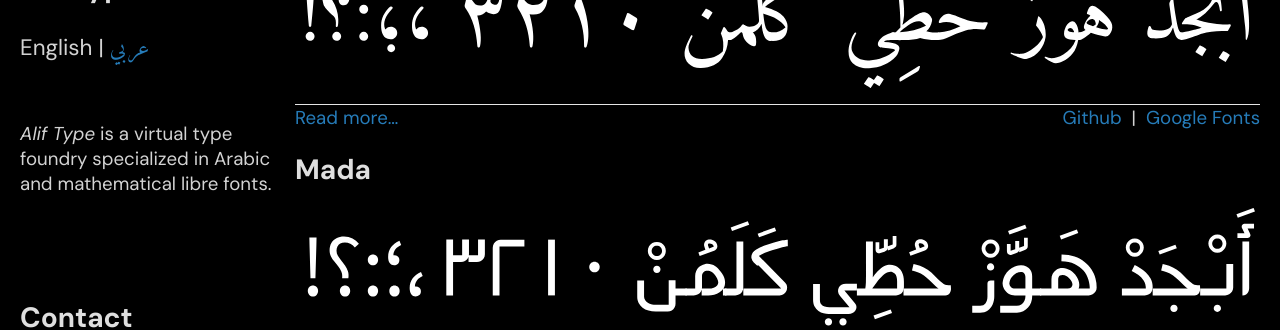
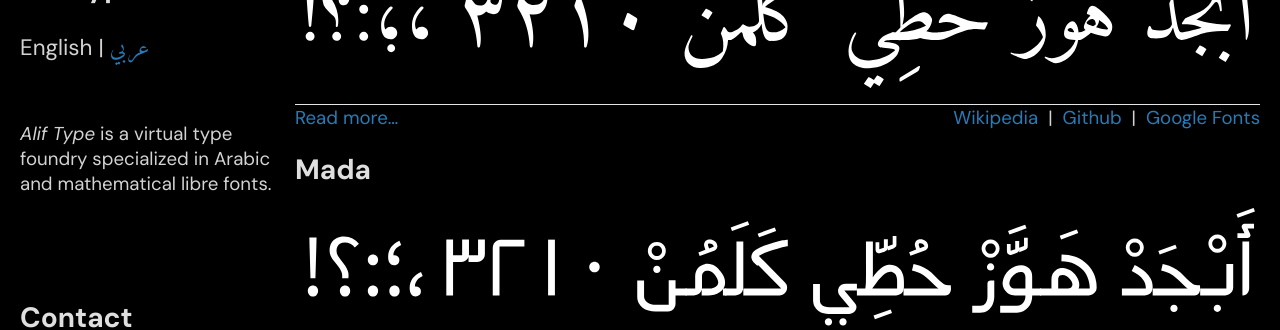
Before and after one commit to aliftype/aliftype.github.io, a Jekyll site: the page built from index.md, in a window 1280 px wide and 900 px high. Shown: the part 187-517 px from the top of the window. Built offline with Jekyll 4.4.1, drawn with Linux system fonts in a browser that asks for light colours.

Commit message:
Add Wikipedia link for Amiri

```diff
--- a/index.md
+++ b/index.md
@@ -12,6 +12,7 @@ Amiri
 {:.sample}
 
 [Read more...](https://www.amirifont.org){:.more}
+[Wikipedia](https://en.wikipedia.org/wiki/Amiri_(typeface)) |
 [Github](https://github.com/aliftype/amiri) |
 [Google Fonts](https://fonts.google.com/specimen/Amiri)
 {:.links}
```
Also changed, not shown: arabic.md (+1 -0 lines).
